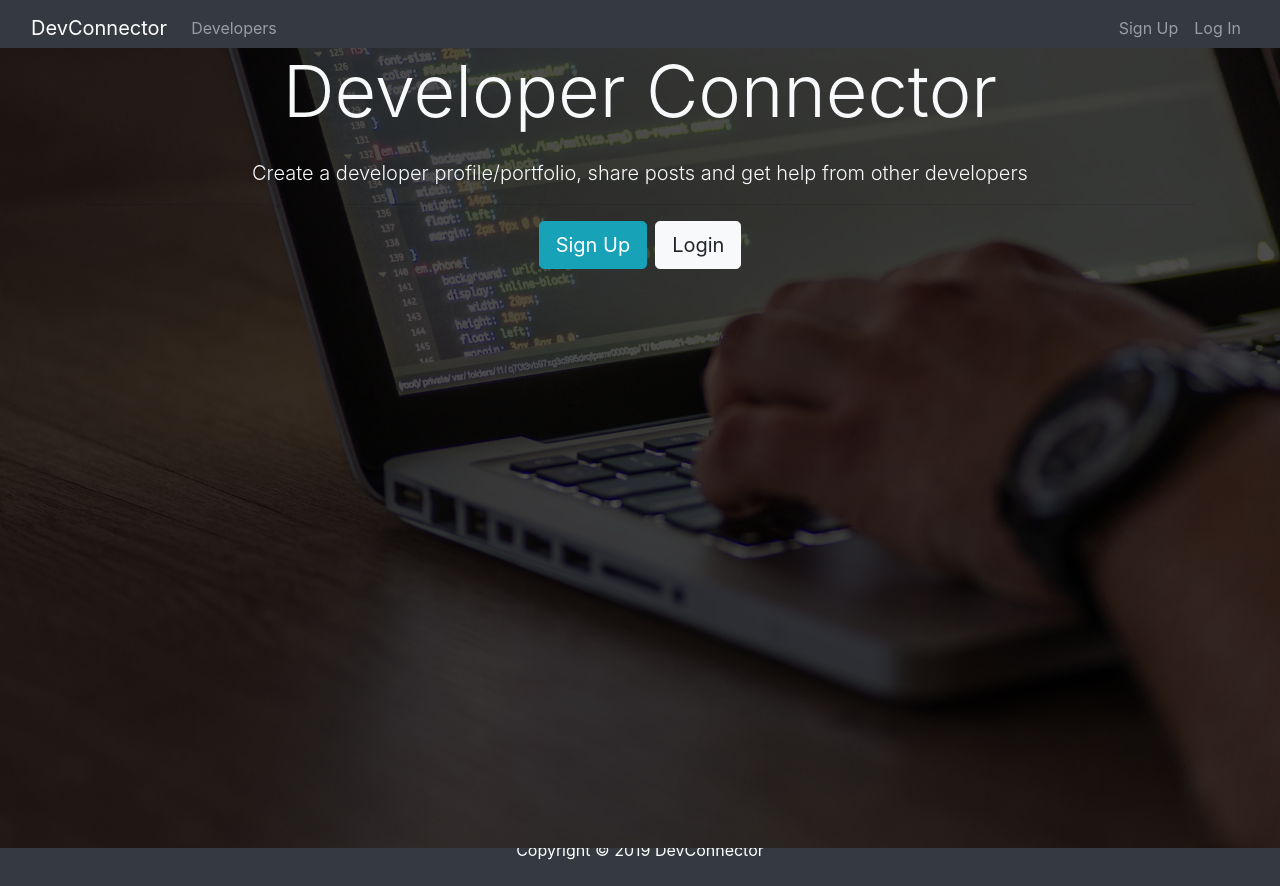
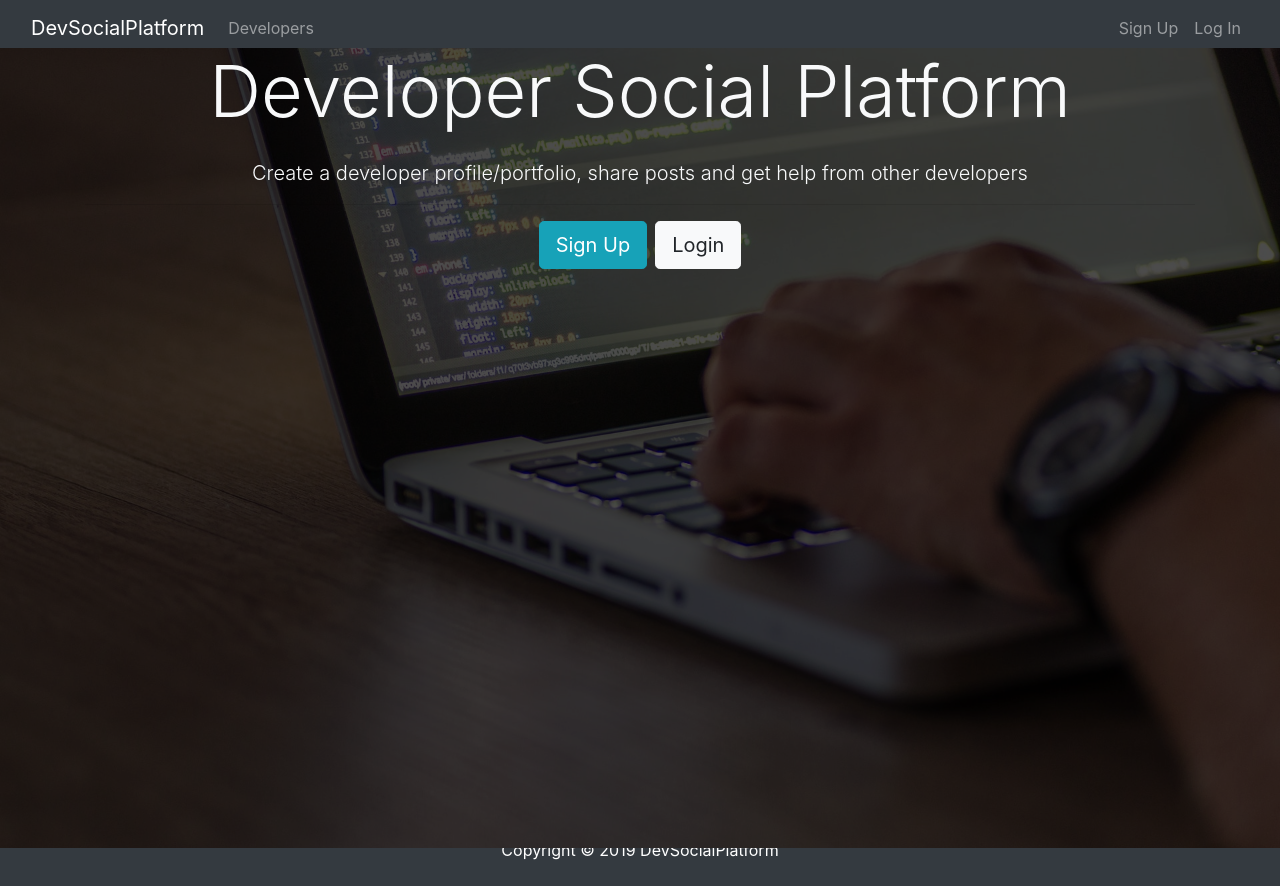
Before and after one commit to peaceofmind123/social_network, a React (Create React App) app in the folder client/: page / in a window 1280 px wide. Built offline with nearby package versions, Linux system fonts and the light colour scheme.

Commit message:
minor change to layout

```diff
--- a/client/src/components/layouts/Footer.js
+++ b/client/src/components/layouts/Footer.js
@@ -3,7 +3,7 @@ import React from "react";
 export default function Footer() {
   return (
     <footer className="bg-dark text-white p-4 mt-3 text-center">
-      Copyright &copy; {new Date().getFullYear()} DevConnector
+      Copyright &copy; {new Date().getFullYear()} DevSocialPlatform
     </footer>
   );
 }
--- a/client/src/components/layouts/Landing.js
+++ b/client/src/components/layouts/Landing.js
@@ -16,7 +16,7 @@ class Landing extends Component {
           <div className="container">
             <div className="row">
               <div className="col-md-12 text-center">
-                <h1 className="display-3 mb-4">Developer Connector</h1>
+                <h1 className="display-3 mb-4">Developer Social Platform</h1>
                 <p className="lead">
                   {" "}
                   Create a developer profile/portfolio, share posts and get help
--- a/client/src/components/layouts/Navbar.js
+++ b/client/src/components/layouts/Navbar.js
@@ -66,7 +66,7 @@ class Navbar extends Component {
       <nav className="navbar navbar-expand-sm navbar-dark bg-dark mb-3">
         <div className="container-fluid">
           <Link className="navbar-brand" to="/">
-            DevConnector
+            DevSocialPlatform
           </Link>
           <button
             className="navbar-toggler"
```
